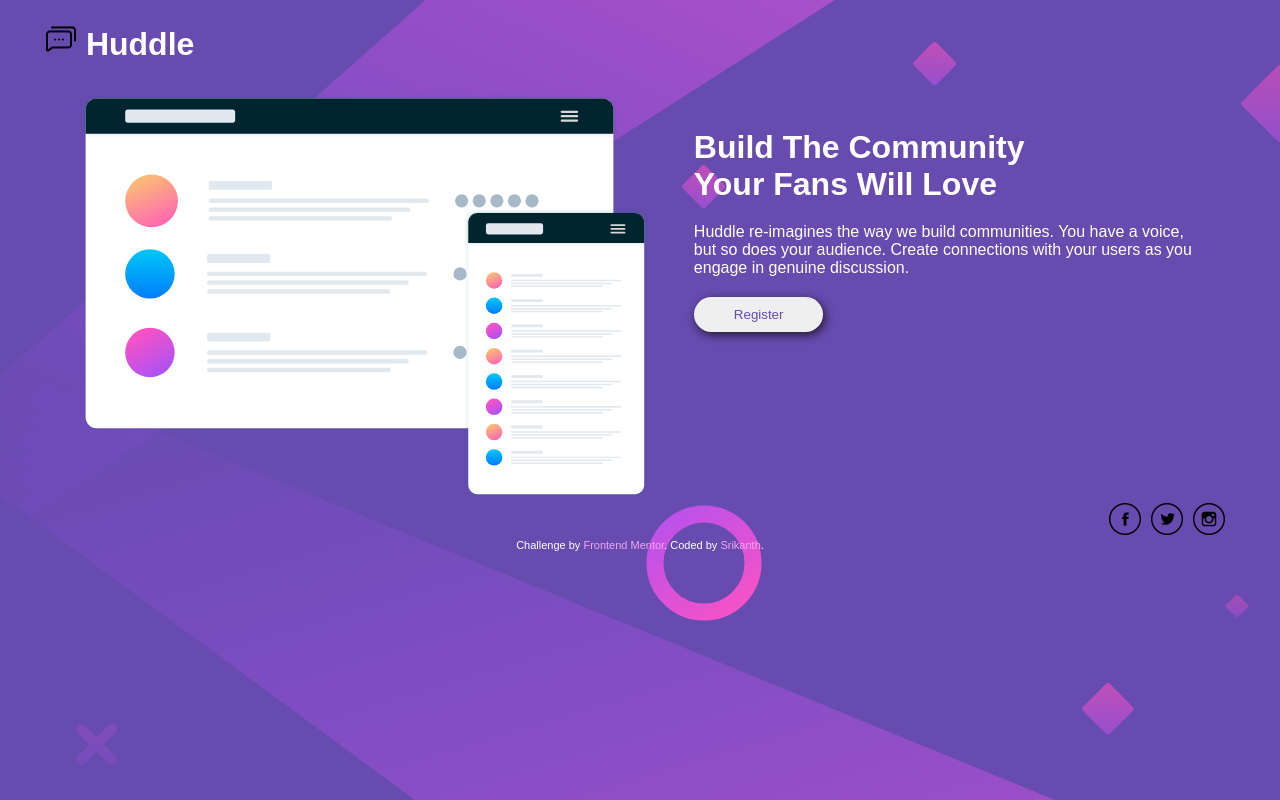
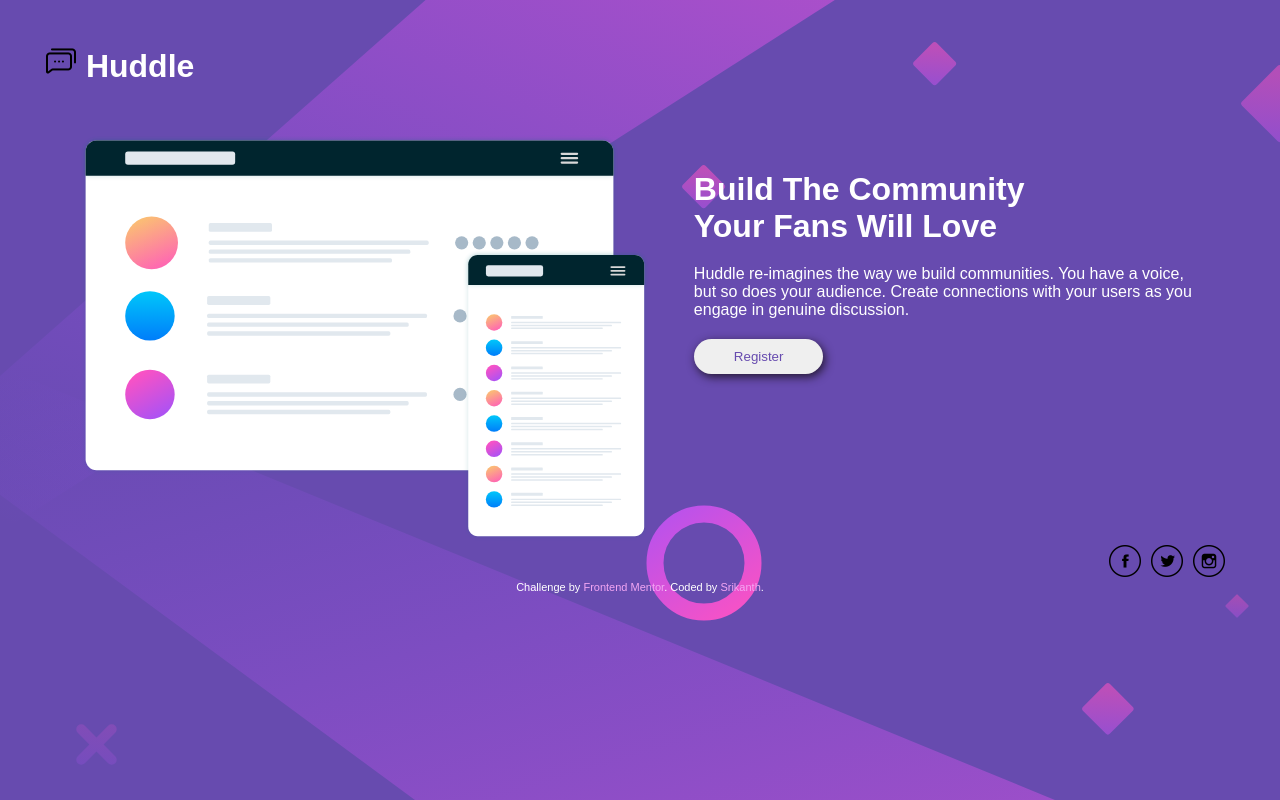
Before and after one commit to SriKanth620/huddle, a plain HTML site: page index.html in a window 1280 px wide. Drawn offline with Linux system fonts and the light colour scheme.

Commit message:
reverted

```diff
--- a/style.css
+++ b/style.css
@@ -3,8 +3,8 @@
     padding: 0px;
 }
 body {
-    margin: 23px 45px;
-    margin-bottom: 10px;
+    margin: 45px;
+    margin-bottom: 20px;
     background: url("./images/bg-desktop.svg");
     background-color: hsl(257, 40%, 49%);
     color: white;
@@ -34,7 +34,7 @@ button:active{
 }
 .container {
     display: flex;
-    padding-top: 30px;
+    padding-top: 50px;
     font-weight: 400;
     margin: 0px 35px;
 }
@@ -68,7 +68,6 @@ a {
         background-color: hsl(257, 40%, 49%);
         justify-content: center;
         align-items: center;
-        margin: 20px;
     }
     .container {
 
```
